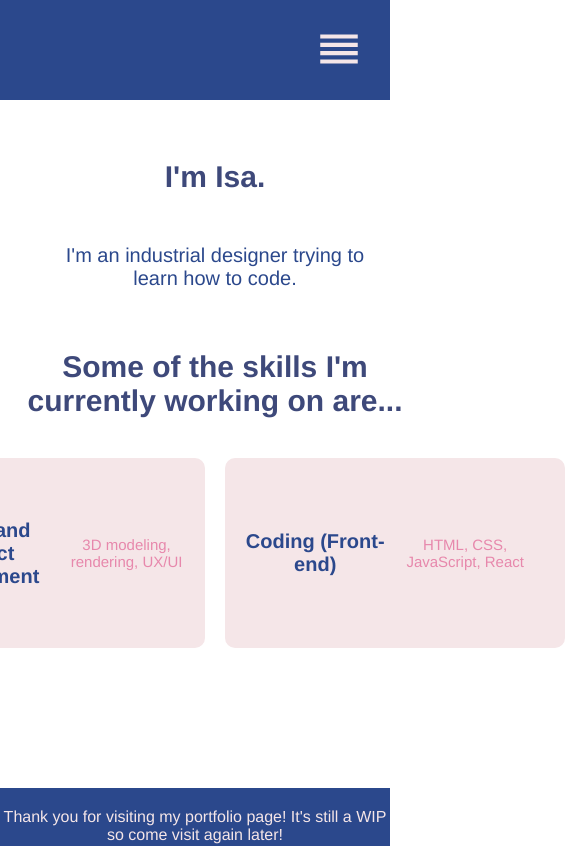
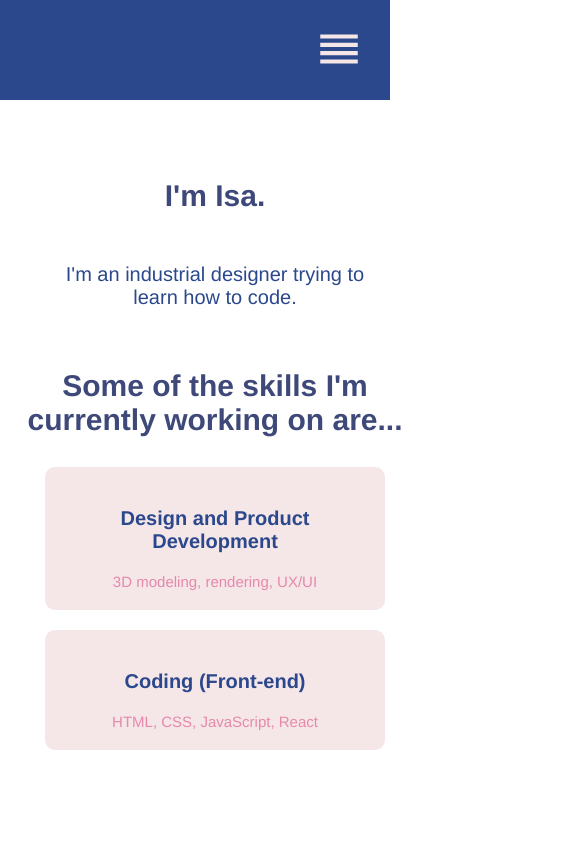
Before and after one commit to isanator2000/Portfolio-using-React, a React (Create React App) app: page / in a window 390 px wide. Shown: the top 846 px of the page, 575 px wide, since content can reach past the window. Built offline with nearby package versions, Linux system fonts and the light colour scheme.

Commit message:
editing mobile view

```diff
--- a/src/styling/about.css
+++ b/src/styling/about.css
@@ -7,6 +7,7 @@
     align-items: center;
     flex-direction: column;
     padding: 20px;
+    margin-top: 10px;
   }
 
   .aboutIntro {
--- a/src/styling/homepage.css
+++ b/src/styling/homepage.css
@@ -7,6 +7,9 @@
     align-items: center;
     flex-direction: column;
     padding: 20px;
+    flex-grow: 1;
+    min-height: calc(90vh - 100px);
+
 }
 
 .homepage h1 {
@@ -48,6 +51,9 @@
 .skillList {
   display: flex;
   justify-content: center;
+  flex-wrap: wrap; /* Added to wrap the boxes */
+  max-width: 800px; /* Adjusted maximum width for the boxes */
+  margin: 0 auto; /* Center the boxes horizontally */
 }
 
 .skill {
@@ -58,14 +64,17 @@
   padding: 20px;
   margin: 10px;
   width: 300px;
-  height: 150px;
+  /* Removed height to allow the box to adjust based on content */
   display: flex;
+  flex-direction: column;
+  justify-content: center;
   align-items: center;
+  text-align: center;
 }
 
 .skill .skillList {
   font-size: 20px;
-  width: 60%;
+  width: 100%; /* Changed to 100% to make the text centered */
   list-style: none;
 }
 
@@ -95,5 +104,7 @@
 
   .skillList {
     padding: 0;
+    flex-direction: column; /* Stack the boxes vertically on mobile */
+    align-items: center; /* Center the boxes horizontally on mobile */
   }
 }
```
Lines whose indentation alone changed are shown as unchanged.
